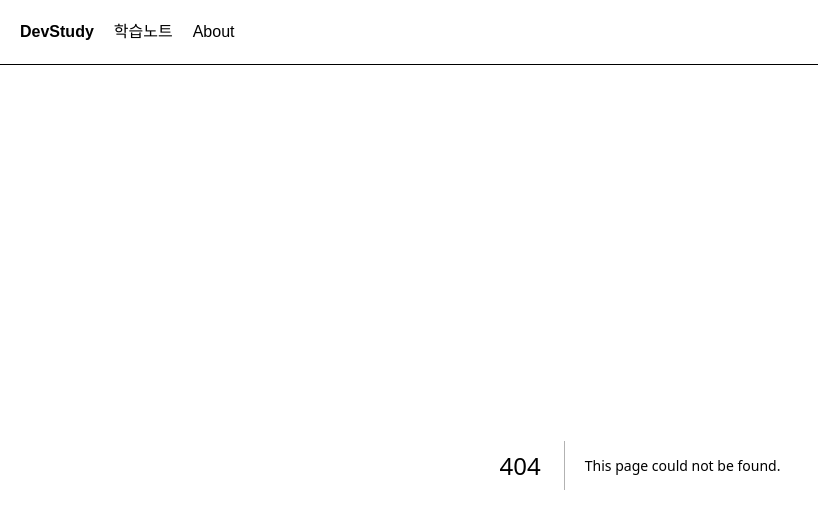
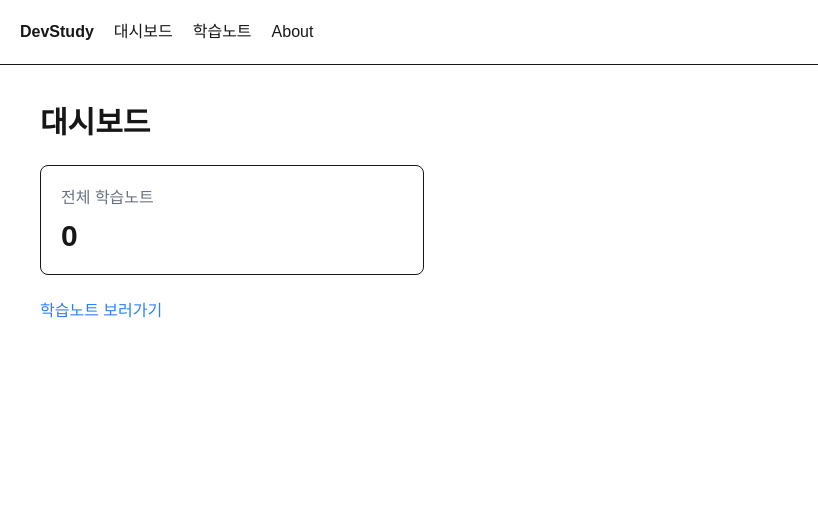
Before and after one commit to jbkim08/dev-study, a Next.js app: page /dashboard in a window 1280 px wide. Before the commit this address had no page. Shown: the top 528 px of the page, without its empty margins (0-818 px from the left). Built offline with nearby package versions, Linux system fonts and the light colour scheme; no server answers; the database is empty.

Commit message:
38.대시보드시작

```diff
--- /dev/null
+++ b/src/app/dashboard/page.tsx
@@ -0,0 +1,22 @@
+import Link from "next/link";
+import prisma from "@/lib/prisma";
+
+export default async function DashboardPage() {
+  const noteCount = await prisma.note.count();
+
+  return (
+    <main className="p-10">
+      <h1 className="text-3xl font-bold">대시보드</h1>
+
+      <div className="mt-6 max-w-sm rounded-lg border p-5">
+        <p className="text-gray-500">전체 학습노트</p>
+
+        <p className="mt-2 text-3xl font-bold">{noteCount}</p>
+      </div>
+
+      <Link href="/notes" className="mt-6 inline-block text-blue-500">
+        학습노트 보러가기
+      </Link>
+    </main>
+  );
+}
--- a/src/app/layout.tsx
+++ b/src/app/layout.tsx
@@ -29,7 +29,7 @@ export default function RootLayout({ children }: LayoutProps<"/">) {
           <Link href="/" className="font-bold">
             DevStudy
           </Link>
-
+          <Link href="/dashboard">대시보드</Link>
           <Link href="/notes">학습노트</Link>
           <Link href="/about">About</Link>
         </header>
```
